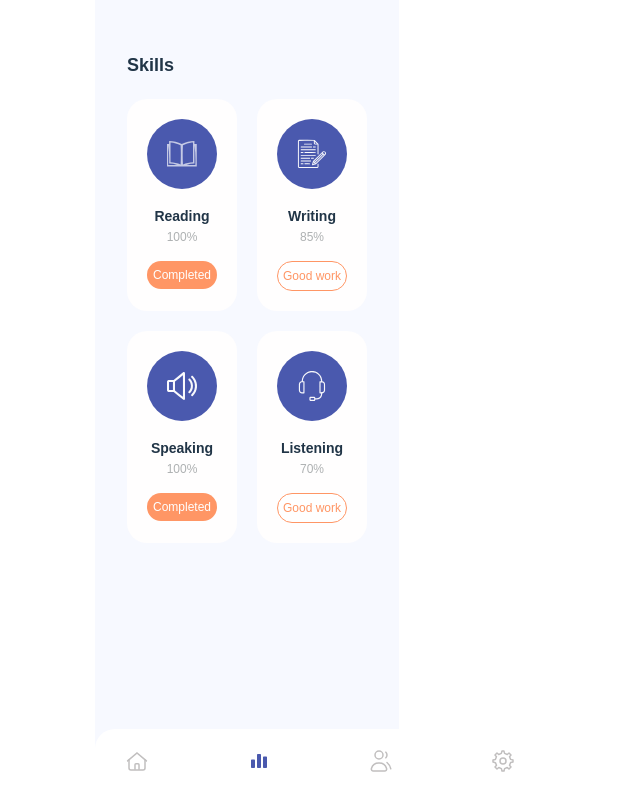
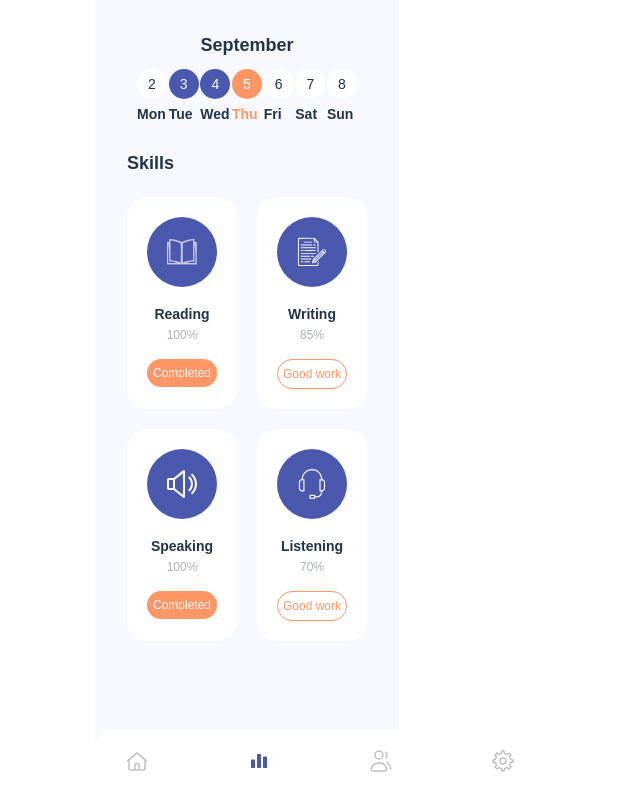
Before and after one commit to bogadeji/engLearn, a React (Vite) app: page /analytics in a window 1280 px wide. Shown: the top 810 px of the page, without its empty margins (393-1033 px from the left). Built offline with nearby package versions, Linux system fonts and the light colour scheme.

Commit message:
Add Calendar UI

```diff
--- a/src/common/CircleRating.jsx
+++ b/src/common/CircleRating.jsx
@@ -1,5 +1,5 @@
 import React from 'react';
-import styles from './circlerating.module.css'
+import styles from './style.module.css'
 
 function CircleRating({progress = 0}) {
   return(
--- a/src/common/circlerating.module.css
+++ /dev/null
@@ -1,32 +0,0 @@
-.container {
-  width: 100px;
-  height: 100px;
-  position: relative
-}
-
-.progress {
-  display: flex;
-  justify-content: center;
-  align-items: center;
-  width: 100px;
-  height: 100px;
-  position: relative;
-  background: conic-gradient(rgba(255, 150, 101, 1) 210deg, rgba(255, 150, 101, 0.2) 0deg);
-  border-radius: 50%;
-}
-
-.progress::before {
-  content: "";
-  position: absolute;
-  height: 85px;
-  width: 85px;
-  background-color: #ffffff;
-  border-radius: 50%;
-}
-
-.progressscore {
-  z-index: 4;
-  position: relative;
-  font-size: 20px;
-  font-weight: bold;
-}
--- /dev/null
+++ b/src/components/Calendar/Calendar.jsx
@@ -0,0 +1,42 @@
+import React from 'react';
+import styles from './calendar.module.css';
+
+function Calendar() {
+  return(
+    <>
+      <h3 className={styles.heading}>September</h3>
+      <div className={styles.week}>
+        <div className={styles.date}>
+          <p className={styles.day}>2</p>
+          <p className={styles['day-name']}>Mon</p>
+        </div>
+        <div className={styles.date}>
+          <p className={[styles.day, styles.selected].join(' ')}>3</p>
+          <p className={styles['day-name']}>Tue</p>
+        </div>
+        <div className={styles.date}>
+          <p className={[styles.day, styles.selected].join(' ')}>4</p>
+          <p className={styles['day-name']}>Wed</p>
+        </div>
+        <div className={[styles.date, styles.today].join(' ')}>
+          <p className={[styles.day, styles.today].join(' ')}>5</p>
+          <p className={styles['day-name']}>Thu</p>
+        </div>
+        <div className={styles.date}>
+          <p className={styles.day}>6</p>
+          <p className={styles['day-name']}>Fri</p>
+        </div>
+        <div className={styles.date}>
+          <p className={styles.day}>7</p>
+          <p className={styles['day-name']}>Sat</p>
+        </div>
+        <div className={styles.date}>
+          <p className={styles.day}>8</p>
+         <p className={styles['day-name']}>Sun</p>
+        </div>
+      </div>
+    </>
+  )
+}
+
+export default Calendar;
--- /dev/null
+++ b/src/components/Calendar/calendar.module.css
@@ -0,0 +1,46 @@
+.heading {
+  text-align: center;
+  font-size: 18px;
+}
+
+.week {
+  margin: 10px;
+  display: flex;
+  justify-content: space-between;
+  align-items: center;
+  overflow: hidden;
+}
+
+.day {
+  width: 30px;
+  height: 30px;
+  background-color: #fffefe;
+  border-radius: 50%;
+  display:flex;
+  justify-content: center;
+  align-items: center;
+  font-size: 14px;
+  font-weight: 400;
+}
+
+
+.day.selected {
+  content: "&#9745;";
+  color: #ffffff;
+  background-color: #4a59ae;
+}
+
+.day-name {
+  font-size: 14px;
+  font-weight: 600;
+  margin-block: 5px;
+}
+
+.today .day-name {
+  color: #ff9665;
+}
+
+.day.today {
+  color: #ffffff;
+  background-color: #ff9665;
+}
--- a/src/pages/Analytics.jsx
+++ b/src/pages/Analytics.jsx
@@ -1,6 +1,7 @@
 import React from 'react'
 import styles from './pages.module.css';
 import Status from '../common/Status';
+import Calendar from '../components/Calendar/Calendar';
 
 function Analytics() {
 
@@ -28,6 +29,9 @@ function Analytics() {
   ]
   return (
     <>
+    <div className={styles.calendar}>
+      <Calendar />
+    </div>
     <div className={styles.skills}>
       <h3 className={styles.heading}>Skills</h3>
 
```
